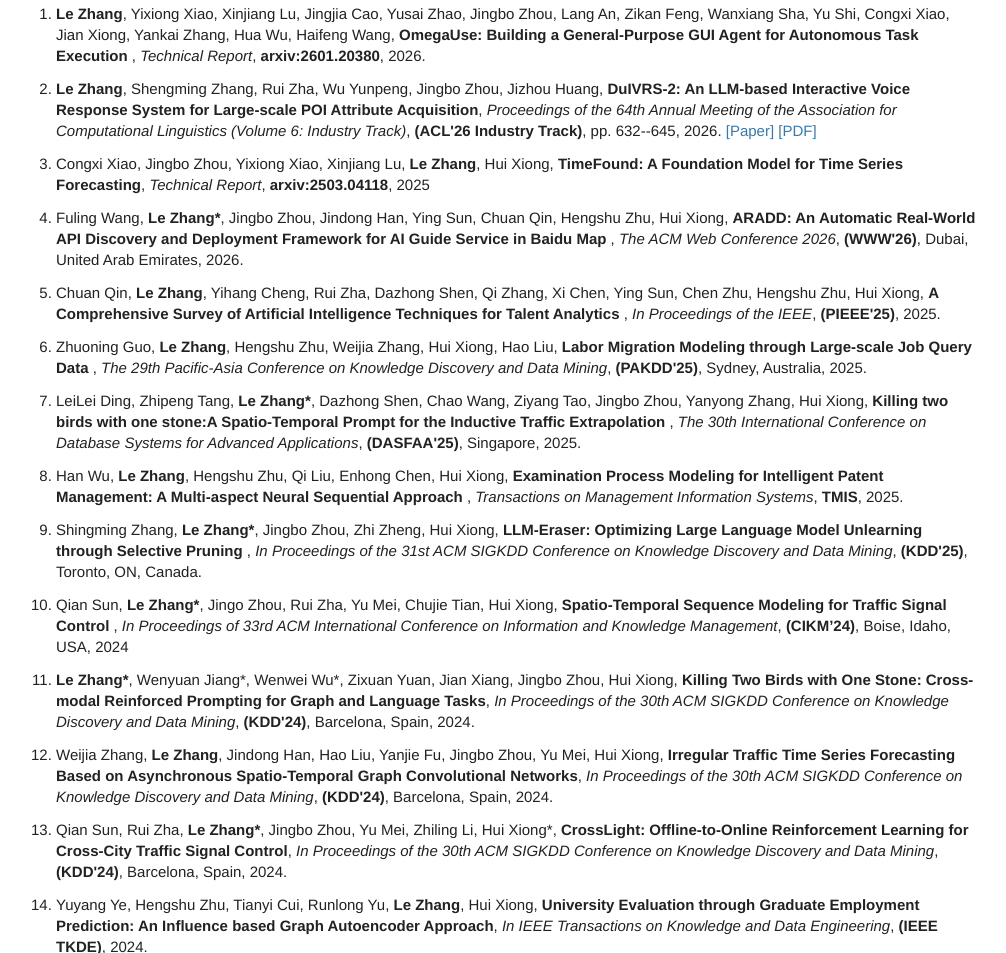
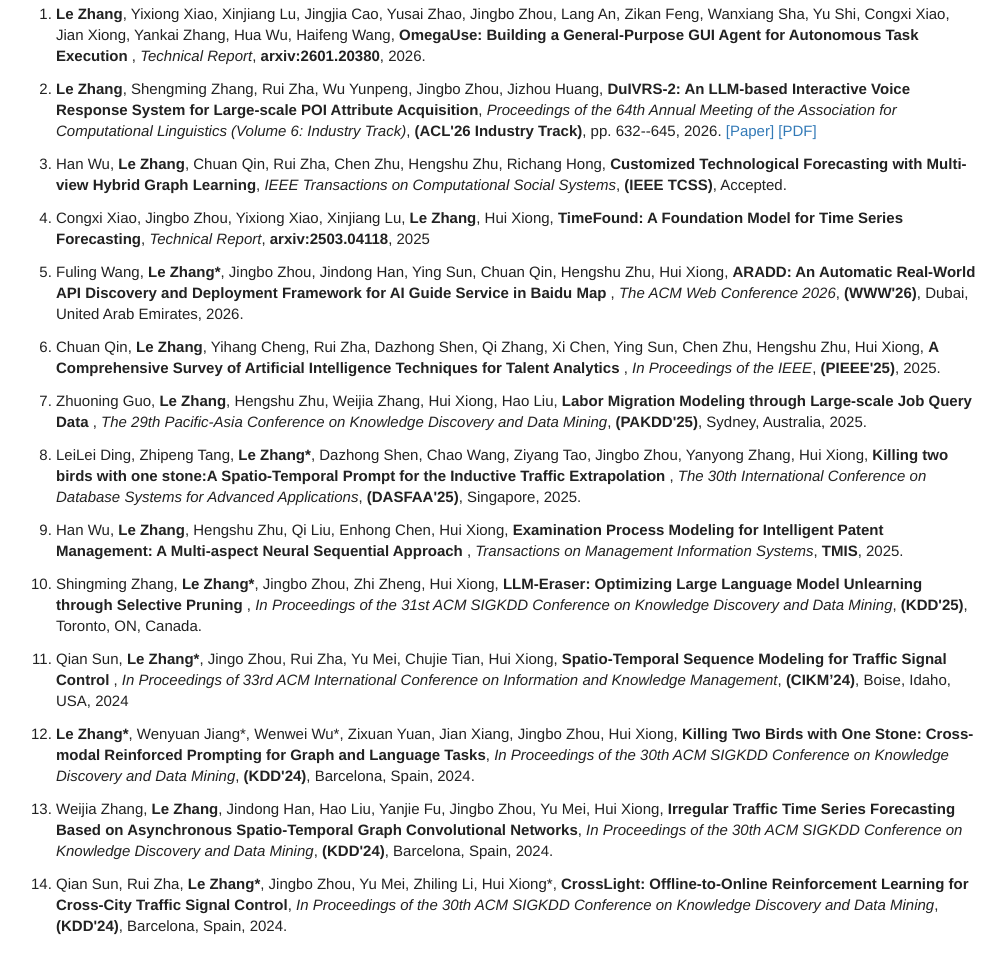
Before and after one commit to zhangle09/zhangle09.github.io, a plain HTML site: page index.html in a window 1280 px wide. Shown: the part 1090-2043 px from the top of the page, without its empty margins (134-1140 px from the left). Drawn offline with Linux system fonts and the light colour scheme.

Commit message:
Update index.html

```diff
--- a/index.html
+++ b/index.html
@@ -192,6 +192,7 @@
      <ol style="list-style-type: decimal;">
 	  <li style="margin-bottom: 12px;"><b>Le Zhang</b>, Yixiong Xiao, Xinjiang Lu, Jingjia Cao, Yusai Zhao, Jingbo Zhou, Lang An, Zikan Feng, Wanxiang Sha, Yu Shi, Congxi Xiao, Jian Xiong, Yankai Zhang, Hua Wu, Haifeng Wang, <b> OmegaUse: Building a General-Purpose GUI Agent for Autonomous Task Execution </b>, <i>Technical Report</i>, <b>arxiv:2601.20380</b>, 2026.</li>
       <li style="margin-bottom: 12px;"><b>Le Zhang</b>, Shengming Zhang, Rui Zha, Wu Yunpeng, Jingbo Zhou, Jizhou Huang, <b>DuIVRS-2: An LLM-based Interactive Voice Response System for Large-scale POI Attribute Acquisition</b>, <i>Proceedings of the 64th Annual Meeting of the Association for Computational Linguistics (Volume 6: Industry Track)</i>, <b>(ACL'26 Industry Track)</b>, pp. 632--645, 2026. <a href="https://aclanthology.org/2026.acl-industry.44/" target="_blank">[Paper]</a> <a href="https://aclanthology.org/2026.acl-industry.44.pdf" target="_blank">[PDF]</a></li>
+	<li style="margin-bottom: 12px;">Han Wu, <b>Le Zhang</b>, Chuan Qin, Rui Zha, Chen Zhu, Hengshu Zhu, Richang Hong, <b>Customized Technological Forecasting with Multi-view Hybrid Graph Learning</b>, <i>IEEE Transactions on Computational Social Systems</i>, <b>(IEEE TCSS)</b>, Accepted.</li>
       <li style="margin-bottom: 12px;">Congxi Xiao, Jingbo Zhou, Yixiong Xiao, Xinjiang Lu, <b>Le Zhang</b>, Hui Xiong, <b>TimeFound: A Foundation Model for Time Series Forecasting</b>, <i>Technical Report</i>, <b>arxiv:2503.04118</b>, 2025</li>
 	  <li style="margin-bottom: 12px;">Fuling Wang, <b>Le Zhang*</b>, Jingbo Zhou, Jindong Han, Ying Sun, Chuan Qin, Hengshu Zhu, Hui Xiong, <b> ARADD: An Automatic Real-World API Discovery and Deployment Framework for AI Guide Service in Baidu Map </b>, <i>The ACM Web Conference 2026</i>, <b>(WWW'26)</b>, Dubai, United Arab Emirates, 2026.</li>
       <li style="margin-bottom: 12px;">Chuan Qin, <b>Le Zhang</b>, Yihang Cheng, Rui Zha, Dazhong Shen, Qi Zhang, Xi Chen, Ying Sun, Chen Zhu, Hengshu Zhu, Hui Xiong, <b> A Comprehensive Survey of Artificial Intelligence Techniques for Talent Analytics </b>, <i>In Proceedings of the IEEE</i>, <b>(PIEEE'25)</b>, 2025.</li>
```
